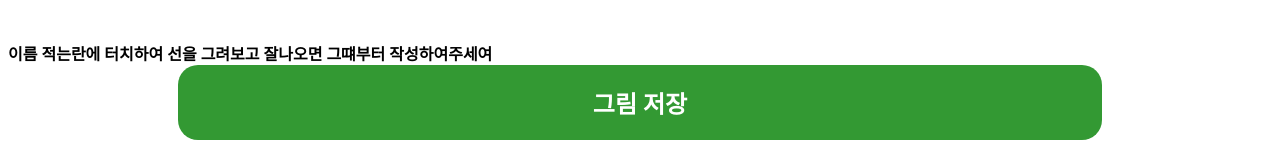
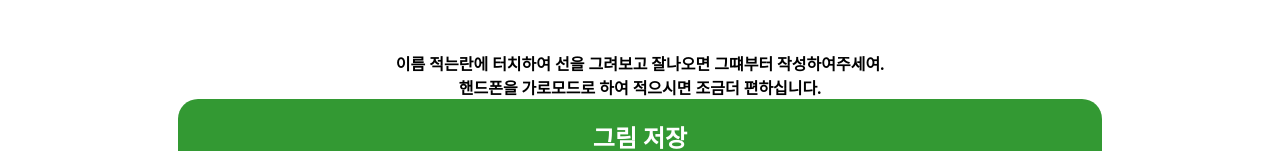
Before and after one commit to Yongminlee2/Ubora, a plain HTML site: page index.html in a window 1280 px wide. Shown: the part 2340-2491 px from the top of the page. Drawn offline with nearby package versions, Linux system fonts and the light colour scheme.

Commit message:
Add files via upload

```diff
--- a/index.html
+++ b/index.html
@@ -280,7 +280,8 @@ function onClear() {
         <br />
     </div>
 <div id="hideShow">
-    <div style="font-weight:bold;">이름 적는란에 터치하여 선을 그려보고 잘나오면 그떄부터 작성하여주세여</div>
+    <div style="font-weight:bold; font-size:16px; text-align: center; margin-top:10px;">이름 적는란에 터치하여 선을 그려보고 잘나오면 그떄부터 작성하여주세여.</div>
+    <div style="font-weight:bold; font-size:16px; text-align: center;">핸드폰을 가로모드로 하여 적으시면 조금더 편하십니다.</div>
     <!-- 그림 저장 -->
     <div id = "picture_container" onclick = "PrintDiv();">
         <p id = "picture_txt">그림 저장</p>
@@ -299,7 +300,7 @@ function PrintDiv(){
     var div = document.querySelector('body');
 	html2canvas(div).then(function(abcdf){
         var myImage = abcdf.toDataURL();
-		downloadURI(myImage, "저장이미지이름.png")
+		downloadURI(myImage, "임예협 동의서.png")
 	});
 }
 
```
